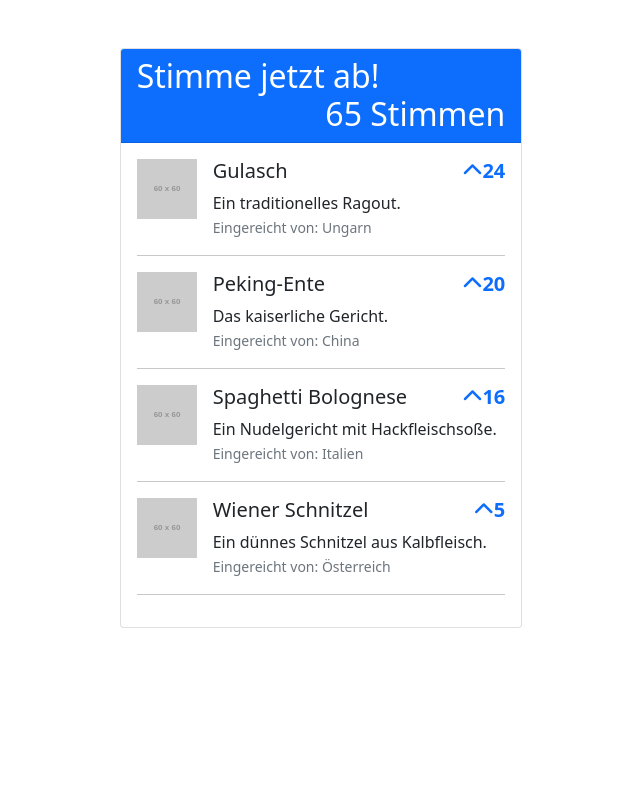
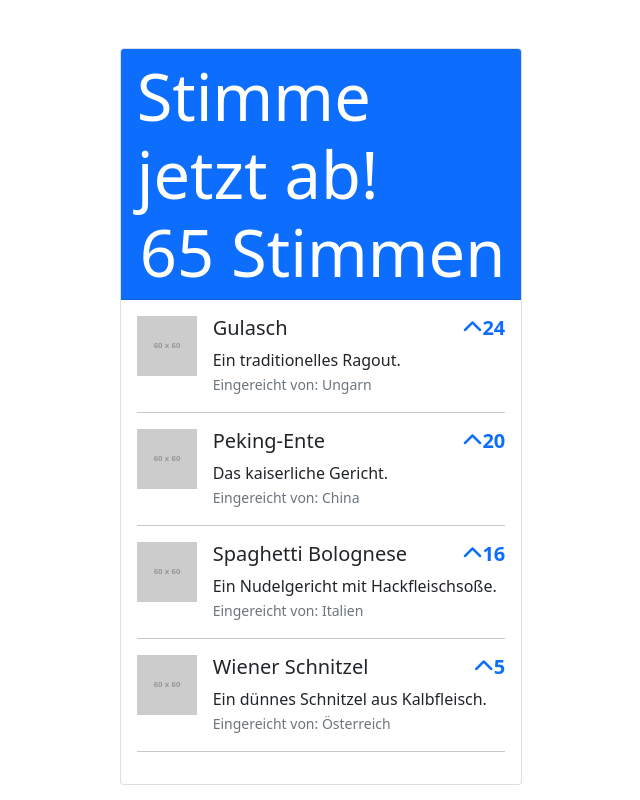
Before and after one commit to PhilipZi/voter-vue-web-app, a plain HTML site: page index.html in a window 1280 px wide. Shown: the whole page, without its empty margins (319-959 px from the left). Drawn offline with nearby package versions, Linux system fonts and the light colour scheme; placeholder pictures from the web are drawn by us.

Commit message:
add dynamic style to card title div

```diff
--- a/app.js
+++ b/app.js
@@ -21,6 +21,11 @@ const app = Vue.createApp({
         "text-white": this.totalVotes >= 50,
       };
     },
+    carTitleFontSize() {
+      return {
+        fontSize: this.totalVotes + "px",
+      };
+    },
   },
   methods: {
     upvote(submissionId) {
--- a/index.html
+++ b/index.html
@@ -23,7 +23,7 @@
           <div class="col-xl-4 offset-xl-4">
             <div class="card mt-5">
               <div class="card-header" v-bind:class="cardHeaderBackgroundColor">
-                <h2 class="card-title">
+                <h2 class="card-title" v-bind:style="carTitleFontSize">
                   Stimme jetzt ab!
                   <span class="float-end">{{totalVotes}} Stimmen</span>
                 </h2>
```
